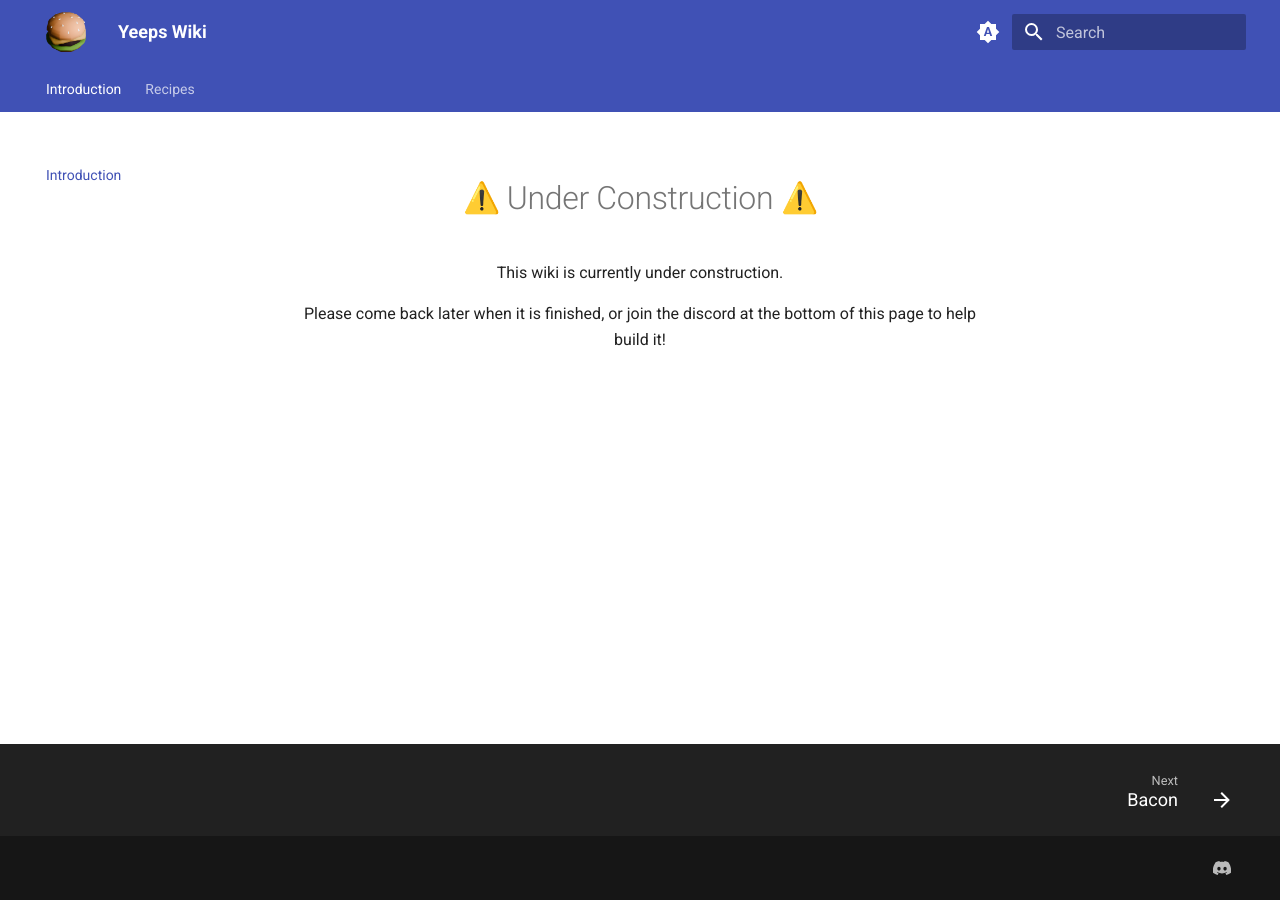
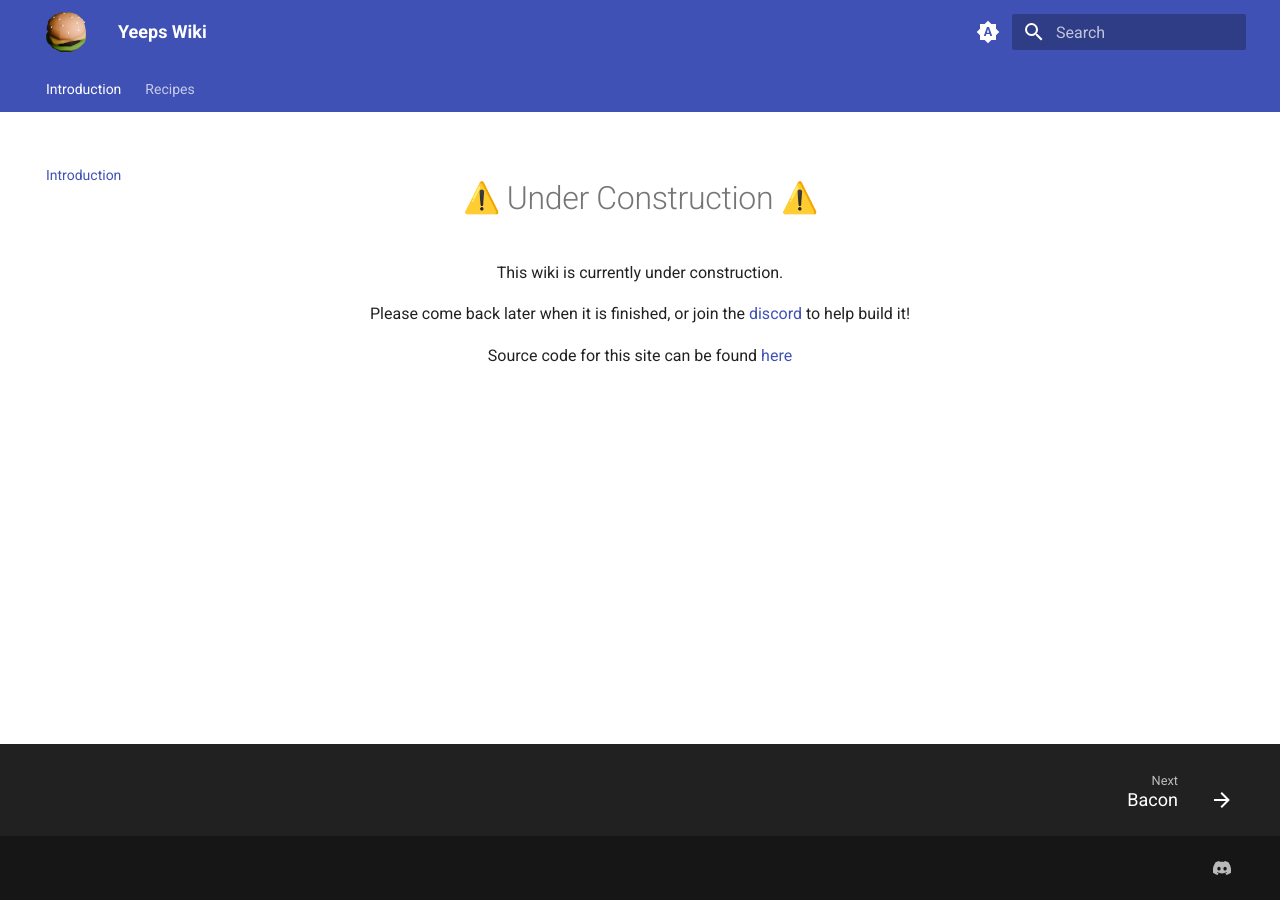
Before and after one commit to lrutjens/wiki.yeeps.dev, an MkDocs documentation site: the page built from docs/index.md, in a window 1280 px wide. Built offline with MkDocs 1.6.1 and Material for MkDocs 9.7.7, drawn with Linux system fonts in a browser that asks for light colours; emoji names are drawn with the system emoji font.

Commit message:
changed discord link/added site source link

```diff
--- a/docs/index.md
+++ b/docs/index.md
@@ -8,6 +8,8 @@ search:
 
 This wiki is currently under construction.
 
-Please come back later when it is finished, or join the discord at the bottom of this page to help build it!
+Please come back later when it is finished, or join the [discord](https://discord.gg/P9nqvfTrQB) to help build it!
+
+Source code for this site can be found [here](https://github.com/lrutjens/yeeps-wiki)
 
 </figure>
```
